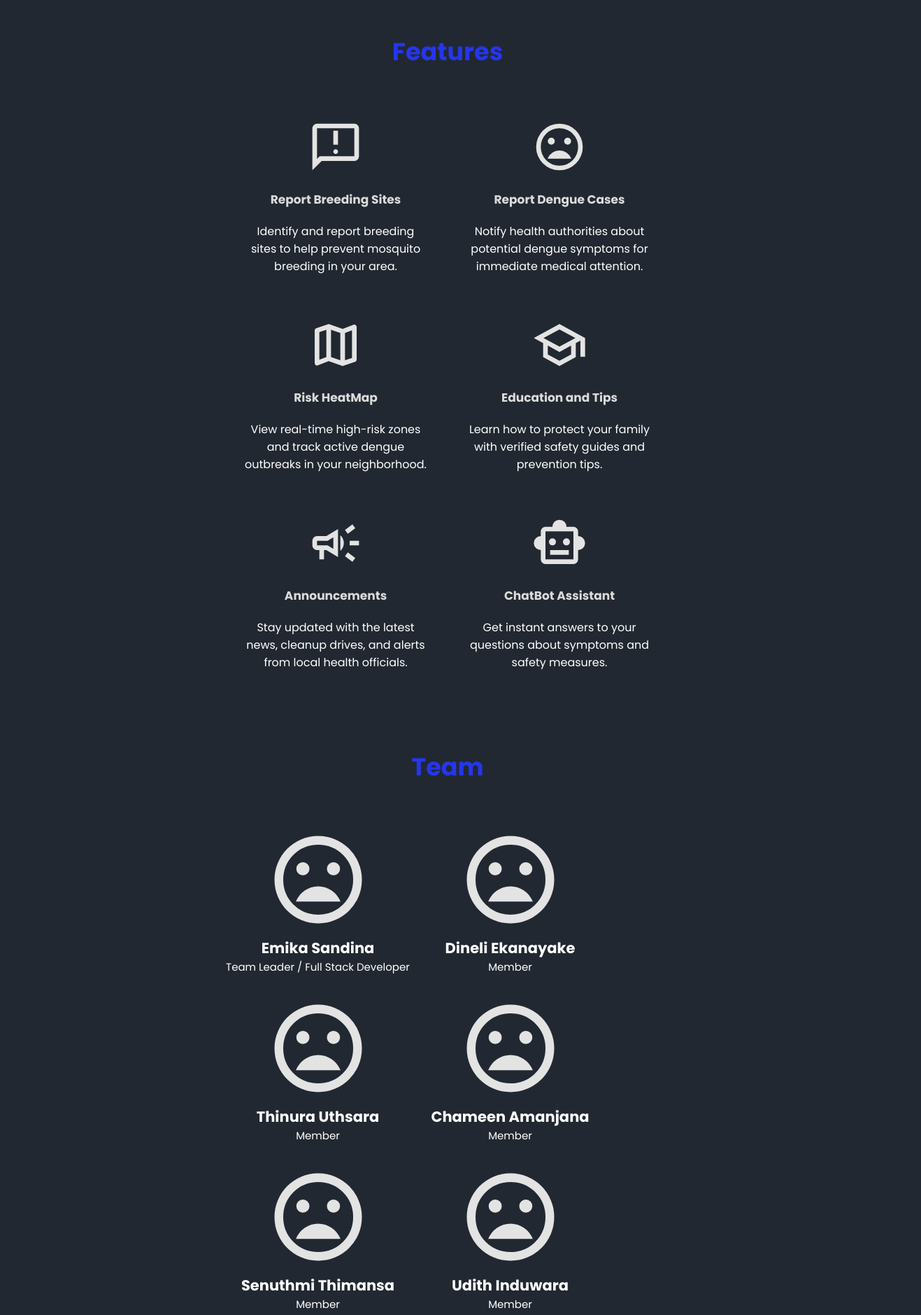
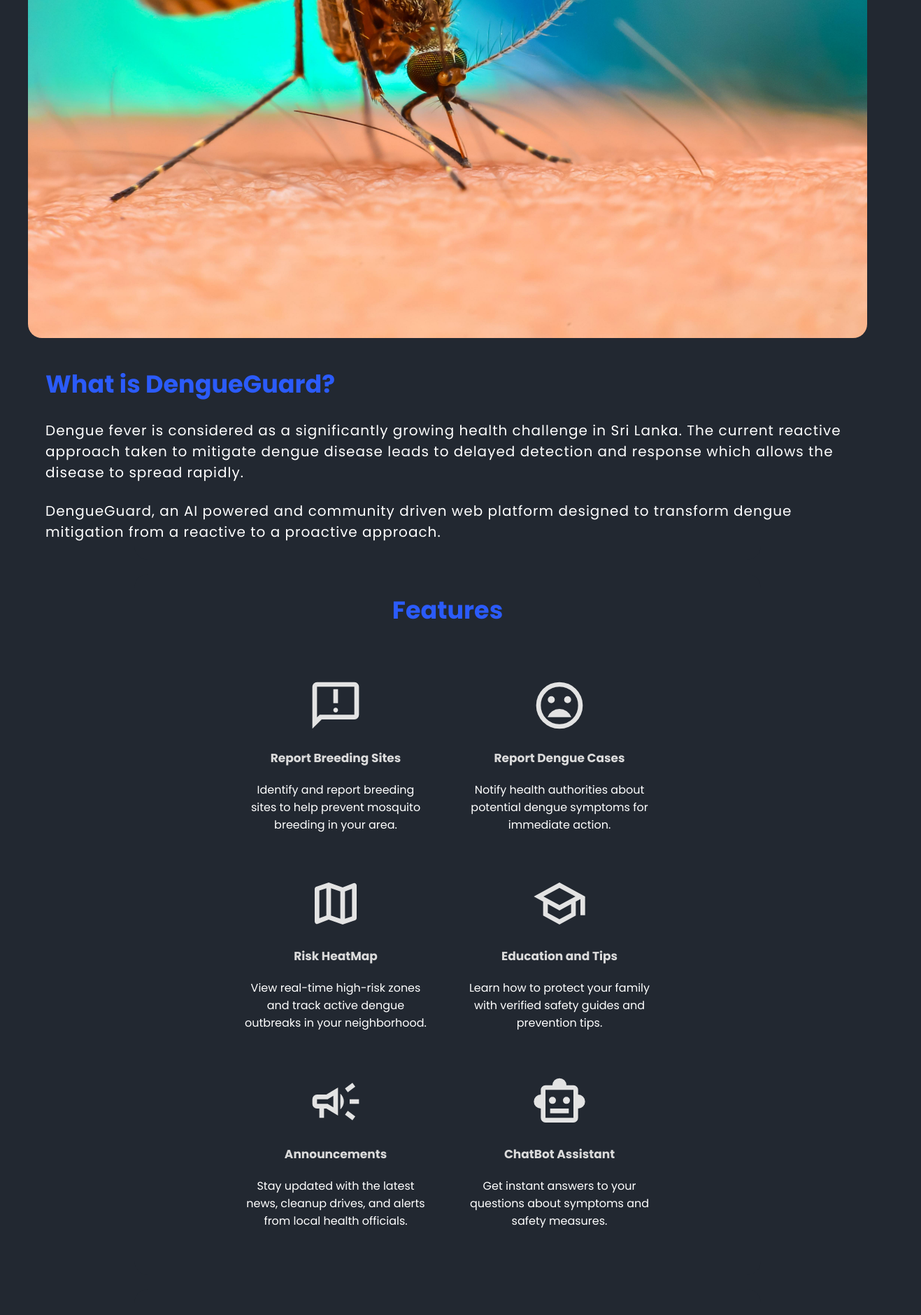
Before and after one commit to chameenamanjana/dengueguard-landing-page, a React (Vite) app in the folder DengueGuard/: page / in a window 1280 px wide. Shown: the part 1240-3119 px from the top of the page at 70% size, 1317 px wide, since content can reach past the window. Built offline with nearby package versions, Linux system fonts and the light colour scheme.

Commit message:
added logic for team and features pgs

```diff
--- a/DengueGuard/src/components/About/About.jsx
+++ b/DengueGuard/src/components/About/About.jsx
@@ -1,10 +1,15 @@
 import "./about.css";
+import mosq2 from "../../assets/mosq2.jpg"
 
 function About() {
   return (
     <>
       <div className="container">
         <div className="about">
+          <div className="about-img">
+            <img src={mosq2}/>
+          </div>
+
           <div className="about-text">
             <h2 className="main-title">What is DengueGuard?</h2>
             <br></br>
@@ -23,6 +28,8 @@ function About() {
             </p>
 
           </div>
+
+
         </div>
       </div>
     </>
--- a/DengueGuard/src/components/About/about.css
+++ b/DengueGuard/src/components/About/about.css
@@ -1,6 +1,6 @@
 .main-title {
     font-size: 35px;
-    color: #2536eb;
+    color: #2b5bfa;
 }
 
 .main-title:hover {
@@ -8,10 +8,10 @@
     color: #058fb6;
 }
 .about {
-    width: 70%;
-    margin: auto;
-    display: flex;
+    width: 100%;
+    display: grid;
     justify-content: center;
+    gap: 2rem;
 }
 
 .main-heading {
@@ -20,9 +20,21 @@
     color: #022832;
 }
 
+.about-img img {
+  width: 75rem;
+  border-radius: 20px;
+  margin: auto;
+  transition: 0.3s ease-in-out;
+}
+
+.about-img img:hover {
+  transform: scale(1.05);
+}
+
 .about p {
     line-height: 1.5;
-    font-size: 18px;
+    font-size: 20px;
+    letter-spacing: 1px;
 }
 
 .about p:hover {
--- a/DengueGuard/src/components/Contact/Contact.jsx
+++ b/DengueGuard/src/components/Contact/Contact.jsx
@@ -35,19 +35,7 @@ function Contact() {
         Get In Touch
       </h1>
       <div className="main">
-        <div className="additional-info">
-          <div className="infor">
-            <img src={location_icon} />
-            <p>57, Ramakrishna Road, Colombo 06, Sri Lanka</p>
-          </div>
-          <br></br>
 
-          <div className="infor">
-            <img src={mail_icon} />
-            <p>dengueguard109@gmail.com</p>
-          </div>
-
-        </div>
 
         <div className="contact">
           <div className="contact-col">
--- a/DengueGuard/src/components/Contact/contact.css
+++ b/DengueGuard/src/components/Contact/contact.css
@@ -14,8 +14,6 @@
     display: flex;
     align-items: center;
     justify-content: center;
-    padding: 40px;
-    border-radius: 20px;
 }
 
 label {
@@ -23,7 +21,7 @@ label {
 }
 
 .contact-heading {
-  color: #2536eb;
+  color: #2b5bfa;
 }
 
 .contact-col h3 {
--- a/DengueGuard/src/components/Features/Feature.jsx
+++ b/DengueGuard/src/components/Features/Feature.jsx
@@ -7,65 +7,29 @@ import announcementPlaceholder from "../../assets/announcements.svg";
 import './features.css'
 
 function Feature() {
+
+  const features = [
+    {name:"Report Breeding Sites", description:"Identify and report breeding sites to help prevent mosquito breeding in your area.",icon:siteReportIcon},
+    {name:"Report Dengue Cases",description:"Notify health authorities about potential dengue symptoms for immediate action.",icon:symptomIcon},
+    {name:"Risk HeatMap",description:"View real-time high-risk zones and track active dengue outbreaks in your neighborhood.",icon:heatmapIcon},
+    {name:"Education and Tips",description:"Learn how to protect your family with verified safety guides and prevention tips.",icon:educationIcon},
+    {name:"Announcements",description:"Stay updated with the latest news, cleanup drives, and alerts from local health officials.",icon:announcementPlaceholder},
+    {name:"ChatBot Assistant",description:"Get instant answers to your questions about symptoms and safety measures.",icon:chatbotIcon}
+  ]
   return (
     <div className="container">
         <h1 className="features-heading">Features</h1>
       <div className="features" id='features'>
+        {features.map((feature, index)=>(
+          <div className="feature" key={index}>
+            <div className="icon-wrapper">
+              <img src={feature.icon}/>
+            </div>
 
-        {/* Card 1: Breeding Sites */}
-        <div className="feature">
-          <div className="icon-wrapper">
-            <img src={siteReportIcon} alt="Report Breeding Sites" className="feature-icon" />
+            <h3>{feature.name}</h3>
+            <p>{feature.description}</p>
           </div>
-          <h3>Report Breeding Sites</h3>
-          <p>Identify and report breeding sites to help prevent mosquito breeding in your area.</p>
-        </div>
-
-        {/* Card 2: Suspected Cases */}
-        <div className="feature">
-          <div className="icon-wrapper">
-            <img src={symptomIcon} alt="Report Suspected Cases" className="feature-icon" />
-          </div>
-          <h3>Report Dengue Cases</h3>
-          <p>Notify health authorities about potential dengue symptoms for immediate medical attention.</p>
-        </div>
-
-        {/* Card 3: HeatMap */}
-        <div className="feature">
-          <div className="icon-wrapper">
-            <img src={heatmapIcon} alt="Risk HeatMap" className="feature-icon" />
-          </div>
-          <h3>Risk HeatMap</h3>
-          <p>View real-time high-risk zones and track active dengue outbreaks in your neighborhood.</p>
-        </div>
-
-        {/* Card 4: Education */}
-        <div className="feature">
-          <div className="icon-wrapper">
-            <img src={educationIcon} alt="Education and Tips" className="feature-icon" />
-          </div>
-          <h3>Education and Tips</h3>
-          <p>Learn how to protect your family with verified safety guides and prevention tips.</p>
-        </div>
-
-        {/* Card 5: Announcements */}
-        <div className="feature">
-          <div className="icon-wrapper">
-            <img src={announcementPlaceholder} alt="Announcements" className="feature-icon" />
-          </div>
-          <h3>Announcements</h3>
-          <p>Stay updated with the latest news, cleanup drives, and alerts from local health officials.</p>
-        </div>
-
-        {/* Card 6: ChatBot */}
-        <div className="feature">
-          <div className="icon-wrapper">
-            <img src={chatbotIcon} alt="ChatBot Assistant" className="feature-icon" />
-          </div>
-          <h3>ChatBot Assistant</h3>
-          <p>Get instant answers to your questions about symptoms and safety measures.</p>
-        </div>
-
+        ))}
       </div>
     </div>
   );
--- a/DengueGuard/src/components/Features/features.css
+++ b/DengueGuard/src/components/Features/features.css
@@ -8,7 +8,7 @@
 
 .features-heading {
     font-size: 35px;
-    color: #2536eb;
+    color: #2b5bfa;
 }
 
 .feature {
--- a/DengueGuard/src/components/Hero/hero.css
+++ b/DengueGuard/src/components/Hero/hero.css
@@ -1,13 +1,10 @@
-@import url('https://fonts.googleapis.com/css2?family=Inter:wght@400;500;700;800&display=swap');
+@import url("https://fonts.googleapis.com/css2?family=Inter:wght@400;500;700;800&display=swap");
 @import url("https://fonts.googleapis.com/css2?family=Outfit:wght@100..900&family=Poppins:ital,wght@0,100;0,200;0,300;0,400;0,500;0,600;0,700;0,800;0,900;1,100;1,200;1,300;1,400;1,500;1,600;1,700;1,800;1,900&display=swap");
-
-
 
 body {
   box-sizing: border-box;
   font-family: "Poppins", sans-serif;
   color: var(--text-main);
-
 }
 
 /* Hero Section Layout */
@@ -72,7 +69,6 @@
   max-width: 90%;
 }
 
-
 /* Image Wrapper */
 .hero-image-wrapper {
   position: relative;
@@ -109,11 +105,9 @@
 }
 
 /* Mobile Responsive */
-        @media (max-width: 968px) {
-          .container {
-            grid-template-columns: 1fr;
-            text-align: center;
-            gap: 3rem;
+@media (max-width: 600px) {
+  .hero-container {
+    flex-direction: column;
   }
 
   .hero-content {
--- a/DengueGuard/src/components/Navbar/navbar.css
+++ b/DengueGuard/src/components/Navbar/navbar.css
@@ -45,14 +45,19 @@
 
 @media (max-width: 600px) {
   .navbar {
+    display: grid;
     padding: 20px;
     top: 30px;
     left: 20px;
     width: 90vw;
     border-radius: 20px;
   }
+
+  .nav-icon {
+    margin-left: 50%;
+  }
   .navlinks {
-    margin-right: 25%;
+    margin-left: 50%;
     width: 50%;
     gap: 20%;
   }
--- a/DengueGuard/src/components/Team/Team.jsx
+++ b/DengueGuard/src/components/Team/Team.jsx
@@ -2,76 +2,32 @@ import "./team.css";
 import tempIcon from "../../assets/symptomreport.svg";
 
 function Team() {
+
+  const teamMembers = [
+    {name:"Emika Sandina", role:"Team Leader/ Full Stack Developer",imgLink:""},
+    {name:"Dineli Ekanayake", role:"Member",imgLink:""},
+    {name:"Senuthmi Thimansa", role:"Member",imgLink:""},
+    {name:"Chameen Amanjana", role:"Member",imgLink:""},
+    {name:"Thinura Uthsara", role:"Member",imgLink:""},
+    {name:"Udith Gamage", role:"Member",imgLink:""}
+  ]
   return (
     <>
       <div className="container">
         <h1 className="team-heading">Team</h1>
         <div className="team" id="team">
-          <div className="team-member">
-            <div className="member-img">
-              <img src={tempIcon} />
+          {teamMembers.map((member, index)=>(
+            <div className="team-member" key={index}>
+              <div className="member-img">
+                <img src={tempIcon}/>
+              </div>
+
+              <div className="member-text">
+                <h2>{member.name}</h2>
+                <p>{member.role}</p>
+              </div>
             </div>
-
-            <div className="member-text">
-              <h2>Emika Sandina</h2>
-              <p>Team Leader / Full Stack Developer</p>
-            </div>
-          </div>
-
-          <div className="team-member">
-            <div className="member-img">
-              <img src={tempIcon} />
-            </div>
-
-            <div className="member-text">
-              <h2>Dineli Ekanayake</h2>
-              <p>Member</p>
-            </div>
-          </div>
-
-          <div className="team-member">
-            <div className="member-img">
-              <img src={tempIcon} />
-            </div>
-
-            <div className="member-text">
-              <h2>Thinura Uthsara</h2>
-              <p>Member</p>
-            </div>
-          </div>
-
-          <div className="team-member">
-            <div className="member-img">
-              <img src={tempIcon} />
-            </div>
-
-            <div className="member-text">
-              <h2>Chameen Amanjana</h2>
-              <p>Member</p>
-            </div>
-          </div>
-
-          <div className="team-member">
-            <div className="member-img">
-              <img src={tempIcon} />
-            </div>
-
-            <div className="member-text">
-              <h2>Senuthmi Thimansa</h2>
-              <p>Member</p>
-            </div>
-          </div>
-
-          <div className="team-member">
-            <div className="member-img">
-              <img src={tempIcon} />
-            </div>
-
-            <div className="member-text">
-              <h2>Udith Induwara</h2>
-              <p>Member</p>
-            </div>
-          </div>
+          ))}
         </div>
       </div>
     </>
--- a/DengueGuard/src/components/Team/team.css
+++ b/DengueGuard/src/components/Team/team.css
@@ -1,13 +1,12 @@
 .team {
-    margin-left: 100px;
     display: flex;
-    flex-wrap: wrap;
     text-align: center;
+    gap: 2.5rem;
 }
 
 .team-heading {
     font-size: 35px;
-    color: #2536eb;
+    color: #2b5bfa;
 }
 
 .team-member {
--- a/DengueGuard/src/index.css
+++ b/DengueGuard/src/index.css
@@ -9,7 +9,7 @@
 
 :root {
           --primary: #2563eb;
-          --primary-dark: #1d4ed8;
+          --primary-dark: #1e40af;
           --text-main: #0f172a;
           --text-muted: #dbdbdb;
           --bg-surface: #ffffff;
@@ -26,7 +26,7 @@ p {
 }
 
 h1 {
-  color: var(--primary-dark);
+  color: var(--primary);
 }
 
 
```
Also changed, not shown: DengueGuard/src/assets/mosq2.jpg (added). Lines whose indentation alone changed are shown as unchanged.
